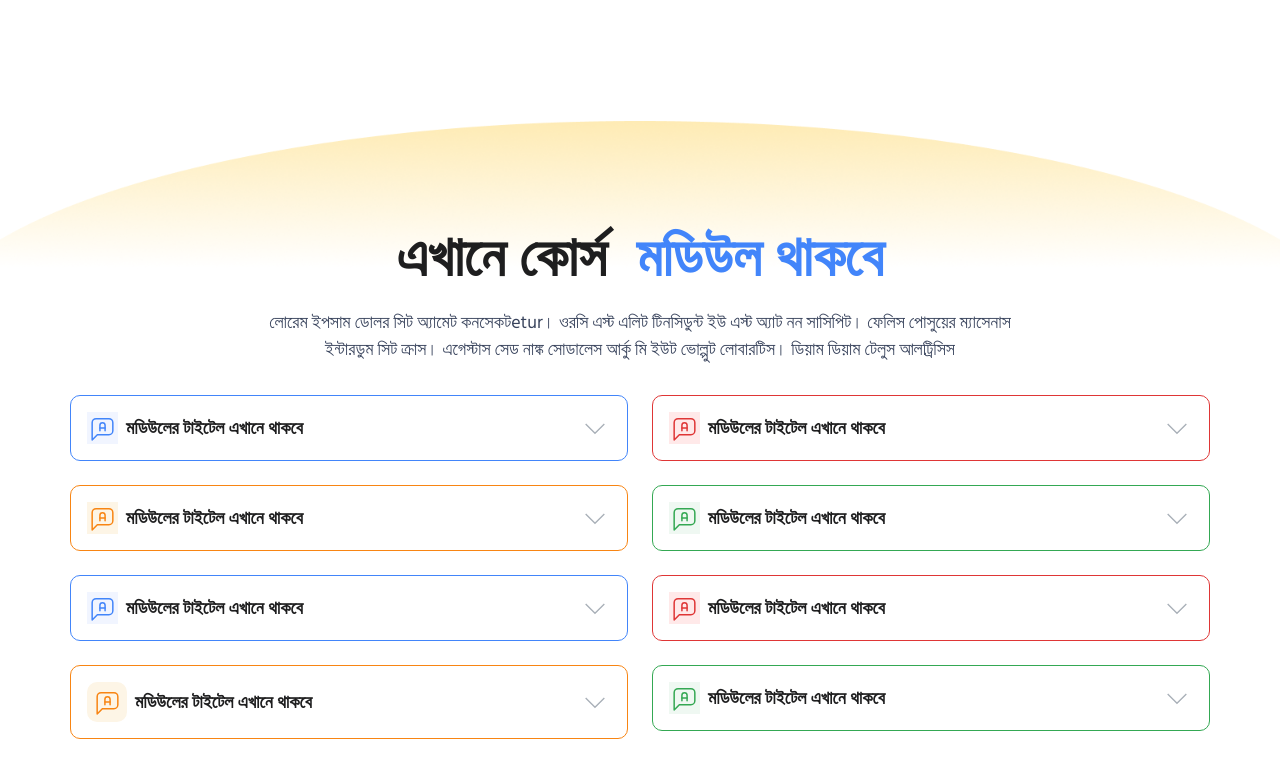
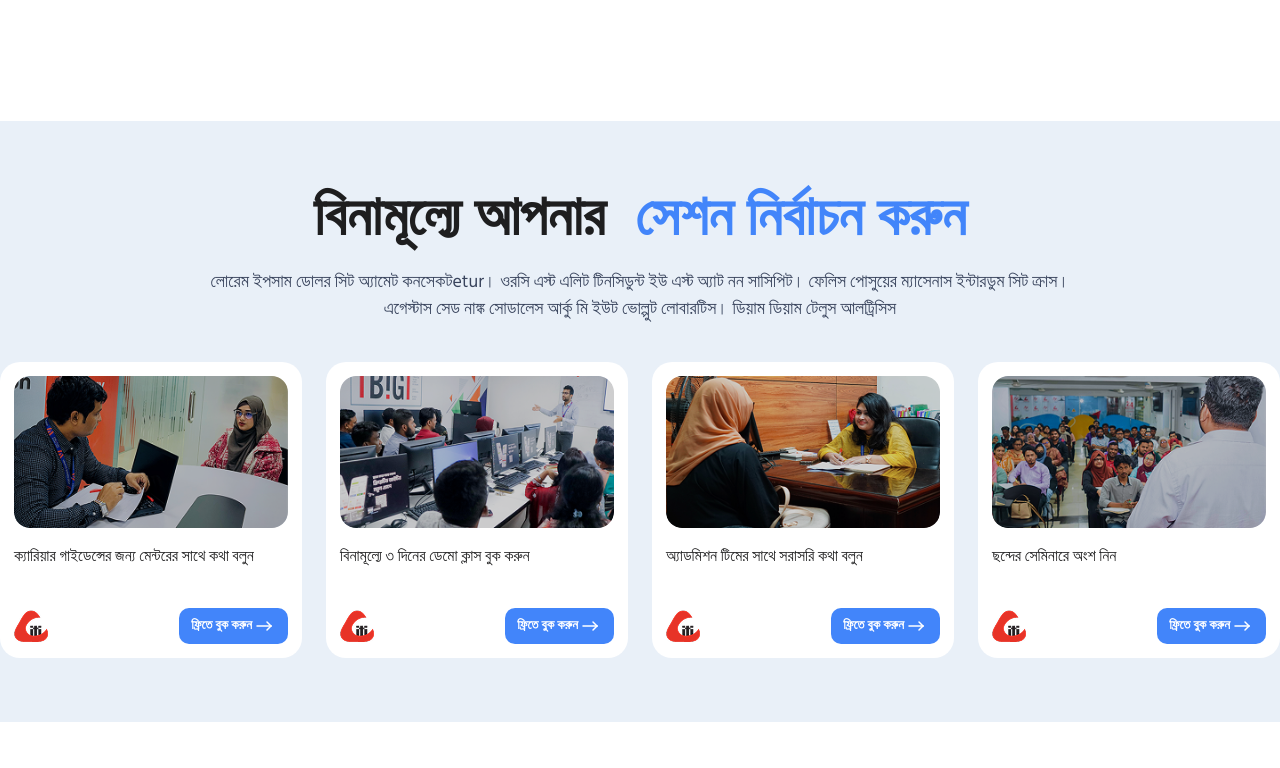
Before and after one commit to ayeshaakter02/CIT-DMT--Bangla-, a website built with Vite: page index.html in a window 1280 px wide. Shown: the part 1780-2548 px from the top of the page. Built offline with nearby package versions, Linux system fonts and the light colour scheme.

Commit message:
free session design with responsive done

```diff
--- a/index.html
+++ b/index.html
@@ -88,10 +88,10 @@
 >
   <div class="container pt-20 sm:pt-0">
 
-    <div class="lg:flex lg:justify-between items-center">
+    <div class="lg:flex xl:gap-16.5 items-center">
 
       <!-- LEFT CONTENT -->
-      <div class="w-full max-w-xl lg:max-w-153.25 mx-auto lg:mx-0 text-center lg:text-left">
+      <div class="w-full max-w-xl xl:max-w-153.25 mx-auto lg:mx-0 text-center lg:text-left">
 
         <!-- Overline -->
         <div class="w-79 mx-auto lg:mx-0 flex items-center gap-1 px-3 py-2 rounded-full bg-white shadow-[0_0_40px_rgba(176,200,232,0.4)]">
@@ -102,7 +102,7 @@
         </div>
 
         <!-- Heading -->
-        <h1 class="lg:w-152.75 mt-2 text-3xl sm:text-5xl xl:text-7xl font-bold leading-[120%] text-dmt-black1 whitespace-nowrap">ডিজিটাল মার্কেটিং<br> <span class="text-dmt-blue1">-এর জন্য টাইটেল</span></span>
+        <h1 class="xl:w-152.75 mt-2 text-3xl sm:text-5xl xl:text-7xl font-bold leading-[120%] text-dmt-black1 whitespace-nowrap">ডিজিটাল মার্কেটিং<br> <span class="text-dmt-blue1">-এর জন্য টাইটেল</span></span>
         </h1>
 
         <!-- Label Buttons -->
@@ -130,12 +130,12 @@
 
         <!-- CTA Buttons -->
         <div class="flex flex-wrap justify-center lg:justify-start gap-4 mt-6 text-lg font-medium">
-          <button class="w-67 btn hover:bg-dmt-black1 flex px-4 lg:py-4.25 justify-center rounded-lg transition gap-2  whitespace-nowrap">
+          <button class="xl:w-67 btn hover:bg-dmt-black1 flex px-4 lg:py-4.25 justify-center rounded-lg transition gap-2  whitespace-nowrap">
             আপ্লাই করুন ৪০% ডিসকাউন্ট
             <img class="w-5 h-5" src="./src/assets/images/hero/banner-crown2.svg" alt="">
           </button>
 
-          <button class="w-65 btn hover:bg-dmt-black1 flex px-4 lg:py-4.25 justify-center rounded-lg transition gap-2  whitespace-nowrap">
+          <button class="xl:w-65 btn hover:bg-dmt-black1 flex px-4 lg:py-4.25 justify-center rounded-lg transition gap-2  whitespace-nowrap">
             কারিকুলাম ডাউনলোড করুন
             <img class="w-5 h-5 ml-2" src="./src/assets/images/hero/banner-arrow-down.svg" alt="">
           </button>
@@ -228,7 +228,7 @@
     <!-- banner end/ayesha -->
   </section>
   <!-- hero part end/ayesha -->
-  <!-- Section-3 Start : Promotion Video/saima -->
+  <!-- Start : Promotion Video/saima -->
   <section id="promotion-video" class="relative flex flex-col items-center justify-center py-10 sm:py-20 lg:pt-35.25 lg:pb-35">
     <!-- Background Start -->
 
@@ -293,10 +293,107 @@
       <!-- Video Footer End -->
     </div>
   </section>
-  <!-- Section-3 End : Promotion Video/saima -->
-
-  <!-- Section-4 Start : Course Module/saima -->
-  <section id="course-module" class="relative items-center justify-center py-10 lg:pb-35 px-6 sm:px-0  pt-10 sm:pt-26.25">
+  <!-- End : Promotion Video/saima -->
+
+    <!-- Free Sessions start -->
+<section id="Sessions free" class="py-16 bg-dmt-gray3">
+  <div class="px-6 sm:px-2 xl:px-0">
+
+    <!-- Heading -->
+    <div class="text-center mb-10">
+      <h2 class="common-title text-dmt-black1">
+        বিনামূল্যে আপনার <span class="text-dmt-blue1 ml-4">সেশন নির্বাচন করুন</span>
+      </h2>
+
+      <p class="common-paragraph">
+       লোরেম ইপসাম ডোলর সিট অ্যামেট কনসেকটetur। ওরসি এস্ট এলিট টিনসিডুন্ট ইউ এস্ট অ্যাট নন সাসিপিট। ফেলিস পোসুয়ের ম্যাসেনাস ইন্টারডুম সিট ক্রাস। এগেস্টাস সেড নাঙ্ক সোডালেস আর্কু মি ইউট ভোল্পুট লোবারটিস। ডিয়াম ডিয়াম টেলুস আলট্রিসিস
+      </p>
+    </div>
+
+    <!-- Cards -->
+    <div class="grid gap-6 md:grid-cols-2 lg:flex justify-center items-center">
+
+      <!-- Card 1 -->
+      <div class="bg-white rounded-[20px] p-3.5 w-84 mx-auto lg:mx-0">
+        <img src="./src/assets/images/free-sessions/sessions1.png"
+          class="rounded-2xl">
+
+        <h3 class="my-4 text-dmt-black1 font-normal text-base leading-[150%] lg:h-12">
+          ক্যারিয়ার গাইডেন্সের জন্য মেন্টরের সাথে কথা বলুন
+
+        </h3>
+
+        <div class="flex items-center justify-between">
+          <img src="./src/assets/images/free-sessions/cit-logo.png" alt="">
+
+          <button class="bg-dmt-blue1 text-white py-1.5 px-3 rounded-[10px] font-roboto text-[13px] flex items-center font-semibold leading-[150%]">
+            ফ্রিতে বুক করুন<img src="./src/assets/images/hero/btn-arrow-right.svg" alt="">
+          </button>
+        </div>
+      </div>
+
+      <!-- Card 2 -->
+      <div class="bg-white rounded-[20px] p-3.5 w-84 mx-auto lg:mx-0">
+        <img src="./src/assets/images/free-sessions/sessions2.png"
+          class="rounded-2xl">
+
+        <h3 class="my-4 text-dmt-black1 font-normal text-base leading-[150%] lg:h-12">
+          বিনামূল্যে ৩ দিনের  ডেমো ক্লাস বুক করুন
+        </h3>
+
+        <div class="flex items-center justify-between">
+          <img src="./src/assets/images/free-sessions/cit-logo.png" alt="">
+
+          <button class="bg-dmt-blue1 text-white py-1.5 px-3 rounded-[10px] text-[13px] flex items-center font-semibold leading-[150%]">
+            ফ্রিতে বুক করুন<img src="./src/assets/images/hero/btn-arrow-right.svg" alt="">
+          </button>
+        </div>
+      </div>
+
+      <!-- Card 3 -->
+      <div class="bg-white rounded-[20px] p-3.5 w-84 mx-auto lg:mx-0">
+        <img src="./src/assets/images/free-sessions/sessions3.png"
+          class="rounded-2xl">
+
+        <h3 class="my-4 text-dmt-black1 font-normal text-base leading-[150%] lg:h-12">
+          অ্যাডমিশন টিমের সাথে সরাসরি কথা বলুন
+        </h3>
+
+        <div class="flex items-center justify-between">
+          <img src="./src/assets/images/free-sessions/cit-logo.png" alt="">
+
+          <button class="bg-dmt-blue1 text-white py-1.5 px-3 rounded-[10px] text-[13px] flex items-center font-semibold leading-[150%]">
+            ফ্রিতে বুক করুন<img src="./src/assets/images/hero/btn-arrow-right.svg" alt="">
+          </button>
+        </div>
+      </div>
+
+      <!-- Card 4 -->
+      <div class="bg-white rounded-[20px] p-3.5 w-84 mx-auto lg:mx-0">
+        <img src="./src/assets/images/free-sessions/sessions4.png"
+          class="rounded-2xl">
+
+        <h3 class="my-4 text-dmt-black1 font-normal text-base leading-[150%] lg:h-12">
+          ছন্দের সেমিনারে অংশ নিন
+        </h3>
+
+        <div class="flex items-center justify-between">
+          <img src="./src/assets/images/free-sessions/cit-logo.png" alt="">
+
+          <button class="bg-dmt-blue1 text-white py-1.5 px-3 rounded-[10px] text-[13px] flex items-center font-semibold leading-[150%]">
+            ফ্রিতে বুক করুন<img src="./src/assets/images/hero/btn-arrow-right.svg" alt="">
+          </button>
+        </div>
+      </div>
+
+    </div>
+
+  </div>
+</section>
+  <!-- Free Sessions End -->
+
+  <!-- Start : Course Module/saima -->
+  <section id="course-module" class="relative items-center justify-center py-10 lg:pb-35 px-6 sm:px-0  pt-10 sm:pt-26.25  mt-10 lg:mt-35">
     <div class="mx-auto w-full max-w-400 absolute left-0 right-0 -z-50 top-0">
       <img src="./src/assets/images/course-module/module-bg.png" alt="">
     </div>
@@ -508,7 +605,7 @@
     <!-- Button End -->
 
   </section>
-  <!-- Section-4 End : Course Module/saima -->
+  <!-- End : Course Module/saima -->
 
   <!-- Eye Catchy Digital Marketing Banner  Start/habibur -->
   <section id="eye-catchy" class="relative py-20 sm:py-30 lg:pt-41.5 lg:pb-41.75 flex items-center justify-center overflow-hidden bg-center bg-cover bg-no-repeat" style="background-image: url('./src/assets/images/eye/docImage.jpg');">
```
Also changed, not shown: src/assets/images/free-sessions/cit-logo.png (added), src/assets/images/free-sessions/sessions1.png (added), src/assets/images/free-sessions/sessions2.png (added), src/assets/images/free-sessions/sessions3.png (added), src/assets/images/free-sessions/sessions4.png (added).
